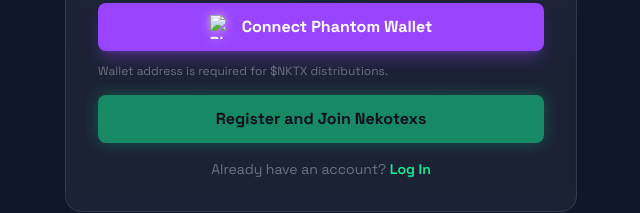
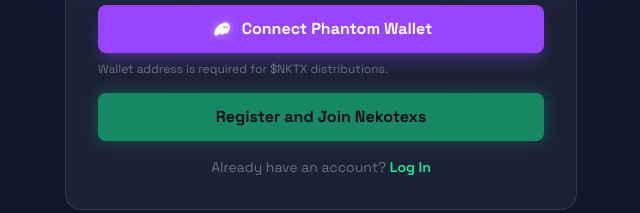
Before and after one commit to kayoosh2009/Nekotexs-Site, a plain HTML site: page user/register.html in a window 1280 px wide. Shown: the part 493-706 px from the top of the page, 319-959 px from the left. Drawn offline with nearby package versions, Linux system fonts and the light colour scheme.

Commit message:
Update register.html

```diff
--- a/user/register.html
+++ b/user/register.html
@@ -122,7 +122,7 @@
                     <input type="text" id="walletAddress" placeholder="Solana Wallet Address" required readonly class="input-field cursor-default text-gray-400">
 
                     <button type="button" id="phantomConnectBtn" class="w-full mt-2 inline-flex items-center justify-center gap-2 bg-solana-purple text-white px-6 py-3 rounded-lg font-bold hover:opacity-90 transition shadow-lg shadow-solana-purple/30">
-                        <img src="../img/phantom.svg" alt="Phantom Logo" class="h-6 w-6 phantom-logo"> Connect Phantom Wallet
+                        <img src="../img/phantom.png" alt="Phantom Logo" class="h-6 w-6 phantom-logo"> Connect Phantom Wallet
                     </button>
 
                     <p class="text-xs text-gray-500 mt-2 text-left">
```
